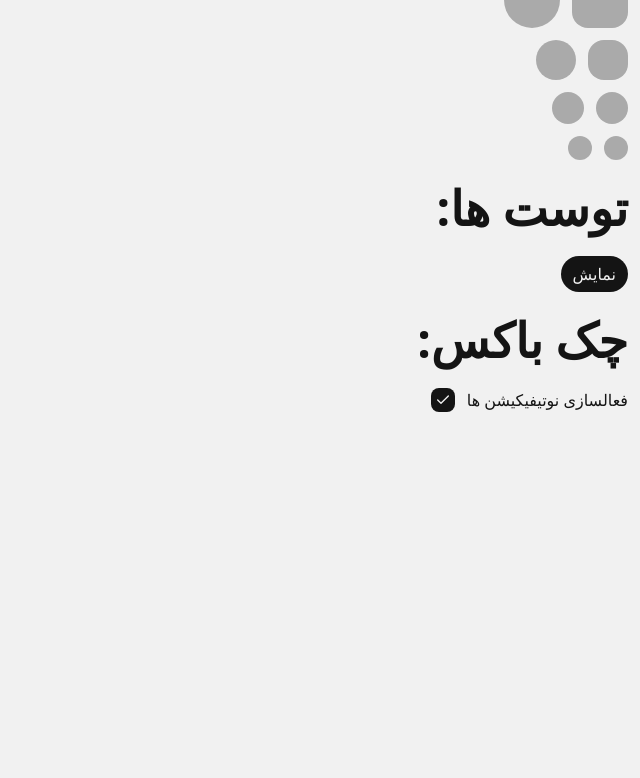
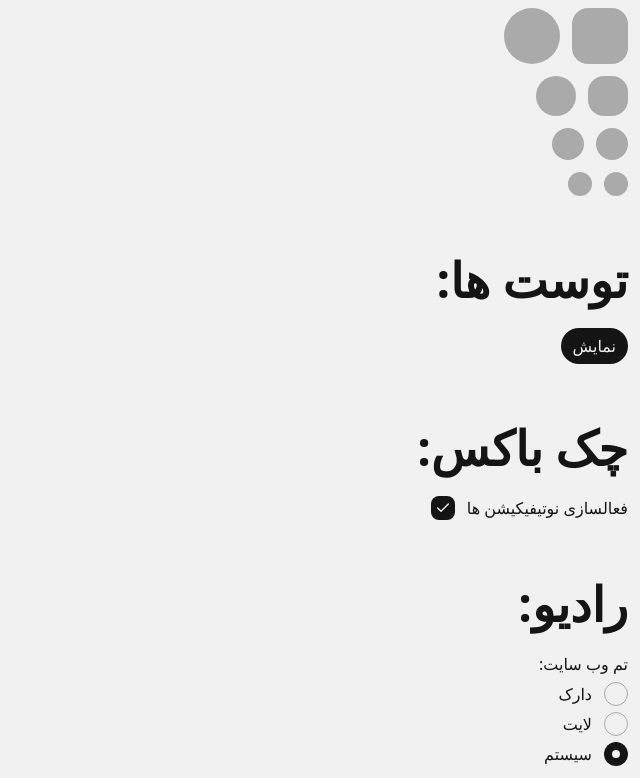
Before and after one commit to baran-front/arvinvira-panel, a Next.js app: page / in a window 1280 px wide. Shown: the part 1027-1805 px from the top of the page, without its empty margins (640-1280 px from the left). Before the commit the page ends 1451 px from the top, so only its background shows below. Built offline with nearby package versions, Linux system fonts and the light colour scheme.

Commit message:
add radio

```diff
--- a/src/app/globals.css
+++ b/src/app/globals.css
@@ -2,6 +2,7 @@
 @import "./../styles/layout.css";
 @import "./../styles/button.css";
 @import "./../styles/checkbox.css";
+@import "./../styles/radio.css";
 @import "./../styles/separator.css";
 @import "./../styles/avatar.css";
 @import "./../styles/toast.css";
--- a/src/app/page.tsx
+++ b/src/app/page.tsx
@@ -1,5 +1,5 @@
 import ToastButton from "@/components/modules/toastButton/toastButton"
-import { Button, Checkbox } from "@base-ui-components/react"
+import { Button, Checkbox, Radio, RadioGroup } from "@base-ui-components/react"
 import { CheckIcon } from "lucide-react"
 
 function Page() {
@@ -125,7 +125,7 @@ function Page() {
         </div>
       </div>
 
-      <div className="p-3">
+      <div className="p-3 mt-9">
         <p className="text-5xl font-bold">آواتار ها:</p>
         <div className="f-align gap-3 mt-6">
           <div className="avatar avatar-xxl bg-background-thick" />
@@ -161,12 +161,12 @@ function Page() {
         </div>
       </div>
 
-      <div className="p-3">
+      <div className="p-3 mt-9">
         <p className="text-5xl font-bold">توست ها:</p>
         <ToastButton />
       </div>
 
-      <div className="p-3">
+      <div className="p-3 mt-9">
         <p className="text-5xl font-bold">چک باکس:</p>
         <label className={"f-align gap-3 mt-6"}>
           <span>
@@ -179,6 +179,36 @@ function Page() {
           </Checkbox.Root>
         </label>
       </div>
+
+      <div className="p-3 mt-9">
+        <p className="text-5xl font-bold">رادیو:</p>
+        <RadioGroup aria-labelledby={"radio"} defaultValue="system" className={"radio-group mt-6"}>
+          <p id={"radio"}>
+            تم وب سایت:
+          </p>
+
+          <label className={"radio-label"}>
+            <Radio.Root value="dark" className={"radio"}>
+              <Radio.Indicator className={"radio-indicator"} />
+            </Radio.Root>
+            دارک
+          </label>
+
+          <label className={"radio-label"}>
+            <Radio.Root value="light" className={"radio"}>
+              <Radio.Indicator className={"radio-indicator"} />
+            </Radio.Root>
+            لایت
+          </label>
+
+          <label className={"radio-label"}>
+            <Radio.Root value="system" className={"radio"}>
+              <Radio.Indicator className={"radio-indicator"} />
+            </Radio.Root>
+            سیستم
+          </label>
+        </RadioGroup>
+      </div>
     </>
   )
 }
--- /dev/null
+++ b/src/styles/radio.css
@@ -0,0 +1,15 @@
+@utility radio-group {
+  @apply flex flex-col gap-1.5;
+}
+
+@utility radio-label {
+  @apply f-align gap-3;
+}
+
+@utility radio {
+  @apply size-6 f-center rounded-full data-unchecked:border data-unchecked:border-background-thick data-checked:bg-palette outline-solid outline-2 outline-transparent outline-offset-2 focus-visible:outline-palette;
+}
+
+@utility radio-indicator {
+  @apply size-2 rounded-full bg-brush;
+}
```
